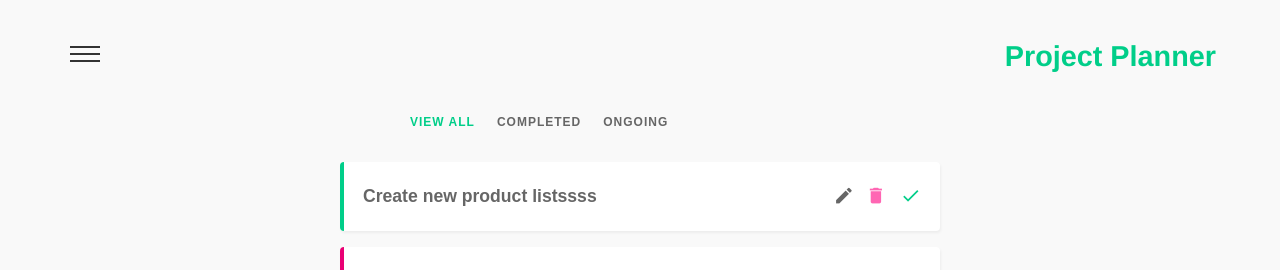
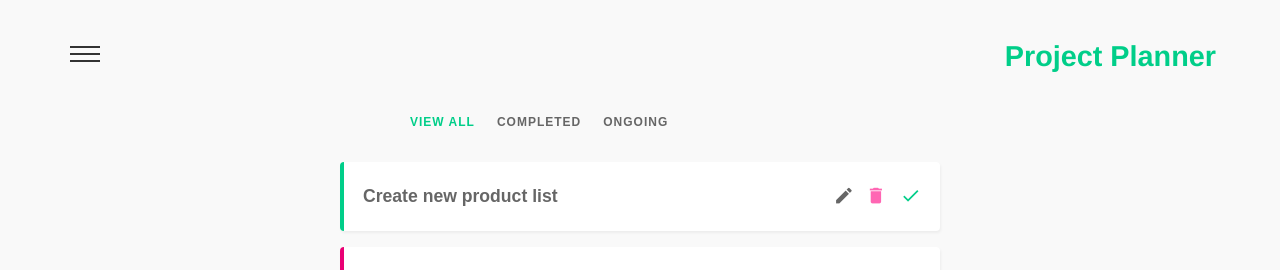
Before and after one commit to karinlj/boozang-manager-demo-22, a Vue app: page / in a window 1280 px wide. Shown: the top 270 px of the page. Built offline with nearby package versions, Linux system fonts and the light colour scheme; data requests are answered from the project's data file.

Commit message:
add project error update

```diff
--- a/data/db.json
+++ b/data/db.json
@@ -2,7 +2,7 @@
   "projects": [
     {
       "id": 2,
-      "title": "Create new product listssss",
+      "title": "Create new product list",
       "details": "lorem ipsum dolor",
       "complete": true
     },
--- a/src/components/EditProject.vue
+++ b/src/components/EditProject.vue
@@ -5,7 +5,6 @@
       <label
         >Title: <input type="text" required v-model="project.title" />
       </label>
-
       <label
         >Details: <textarea required v-model="project.details"></textarea>
       </label>
--- a/src/composables/addProject.js
+++ b/src/composables/addProject.js
@@ -6,7 +6,7 @@ const addProject = (newProject) => {
   const add = async () => {
     try {
       //fetch data
-      let data = await fetch("http://localhost:9000/projects/", {
+      let data = await fetch("http://localhost:9000/projectss/", {
         method: "POST",
         headers: { "Content-Type": "application/json" },
         //what I post as json-format
--- a/src/layout/HeaderMenuBtn.vue
+++ b/src/layout/HeaderMenuBtn.vue
@@ -30,7 +30,6 @@ export default {
       //obs!
       context.emit("toggleOpen", btnIsOpen.value);
     };
-
     return {
       btnIsOpen,
       handleClick,
```
Also changed, not shown: src/views/AddProject.vue (+0 -27 lines).
